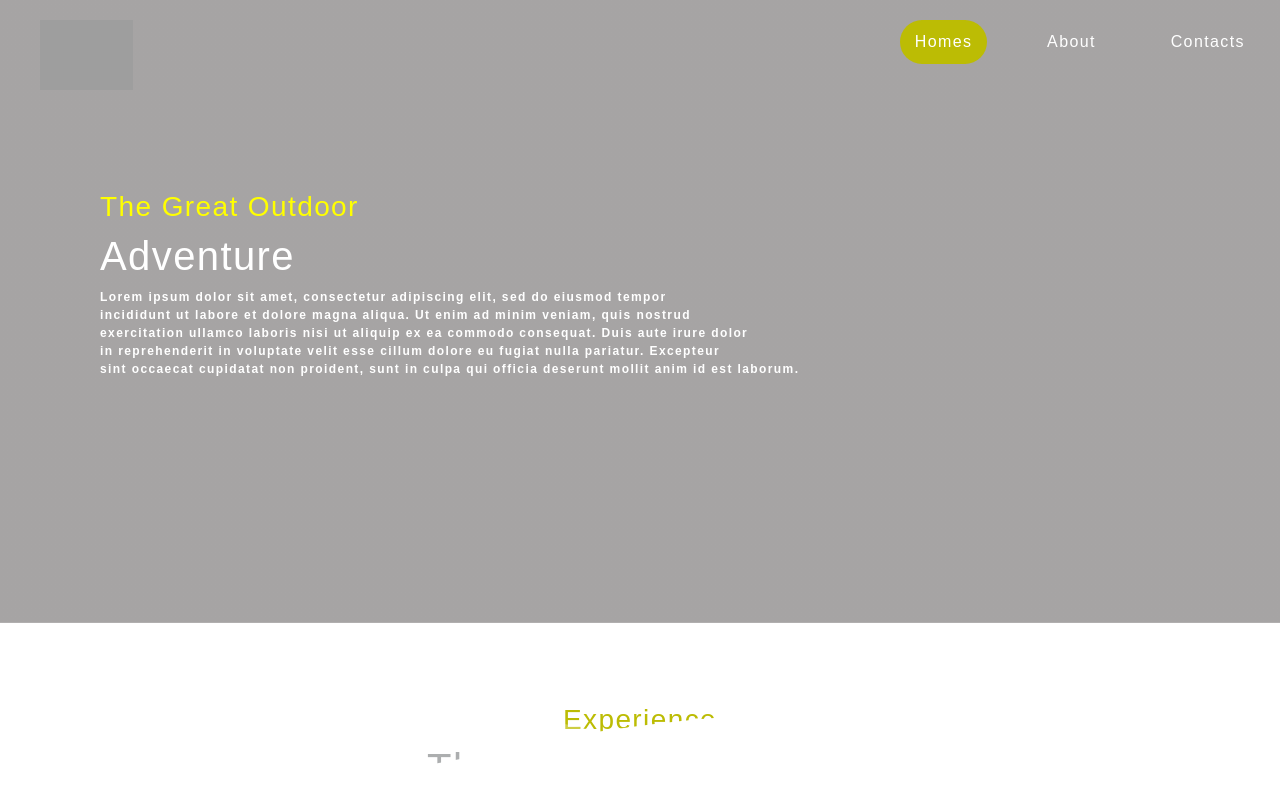
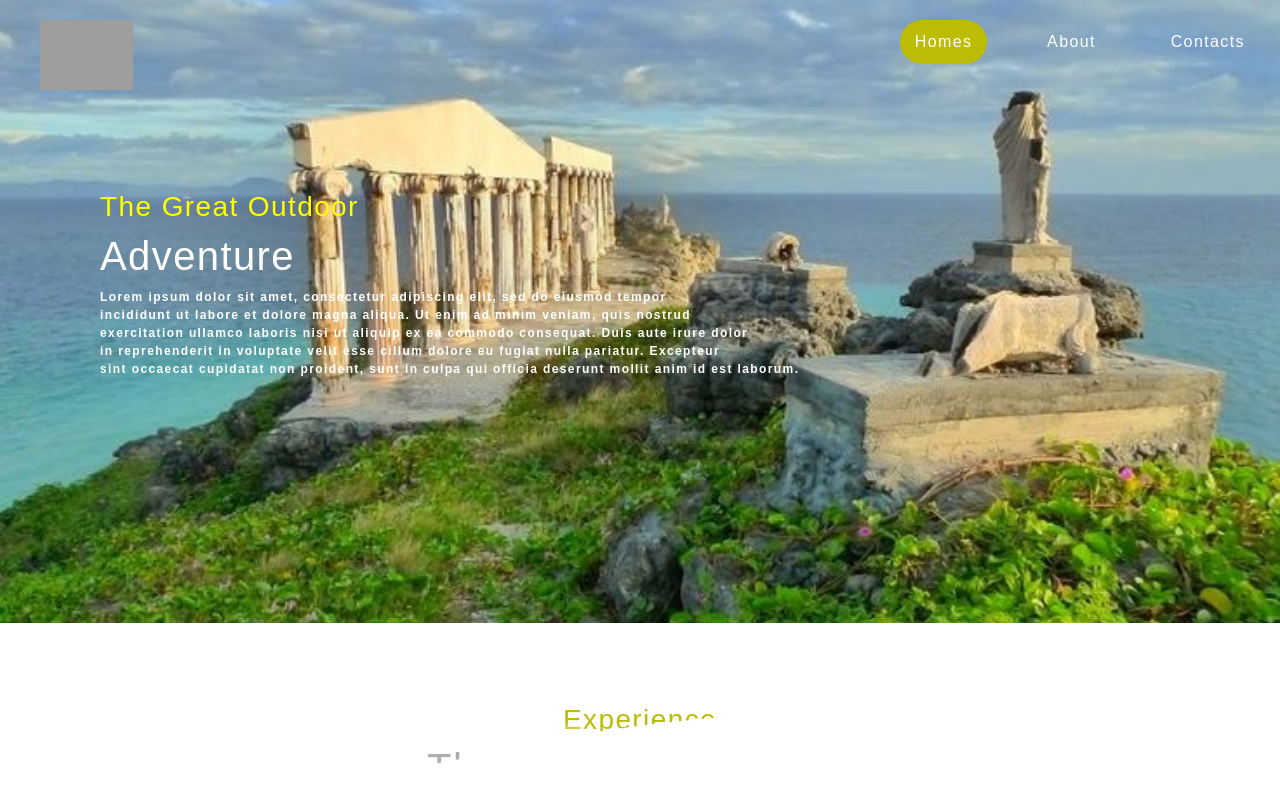
Before and after one commit to RandArien1202/WebTech, a website: page index.html in a window 1280 px wide. Shown: the top 797 px of the page. Drawn offline with nearby package versions, Linux system fonts and the light colour scheme; grey boxes are pictures that could not be loaded.

Commit message:
5th commit

```diff
--- a/css/style.css
+++ b/css/style.css
@@ -65,8 +65,8 @@ html {
 /* bg */
 .spacer {
   aspect-ratio: 740/360;
-  background-image: linear-gradient(rgba(0, 0, 0, 0.3), rgba(0, 0, 0, 0.3)),
-    url("bg_copy.jpg");
+  background-image: url("asset/bg.jpg"),
+    linear-gradient(rgba(0, 0, 0, 0.3), rgba(0, 0, 0, 0.3));
   overflow: hidden;
   width: 100%;
   background-repeat: no-repeat;
```
